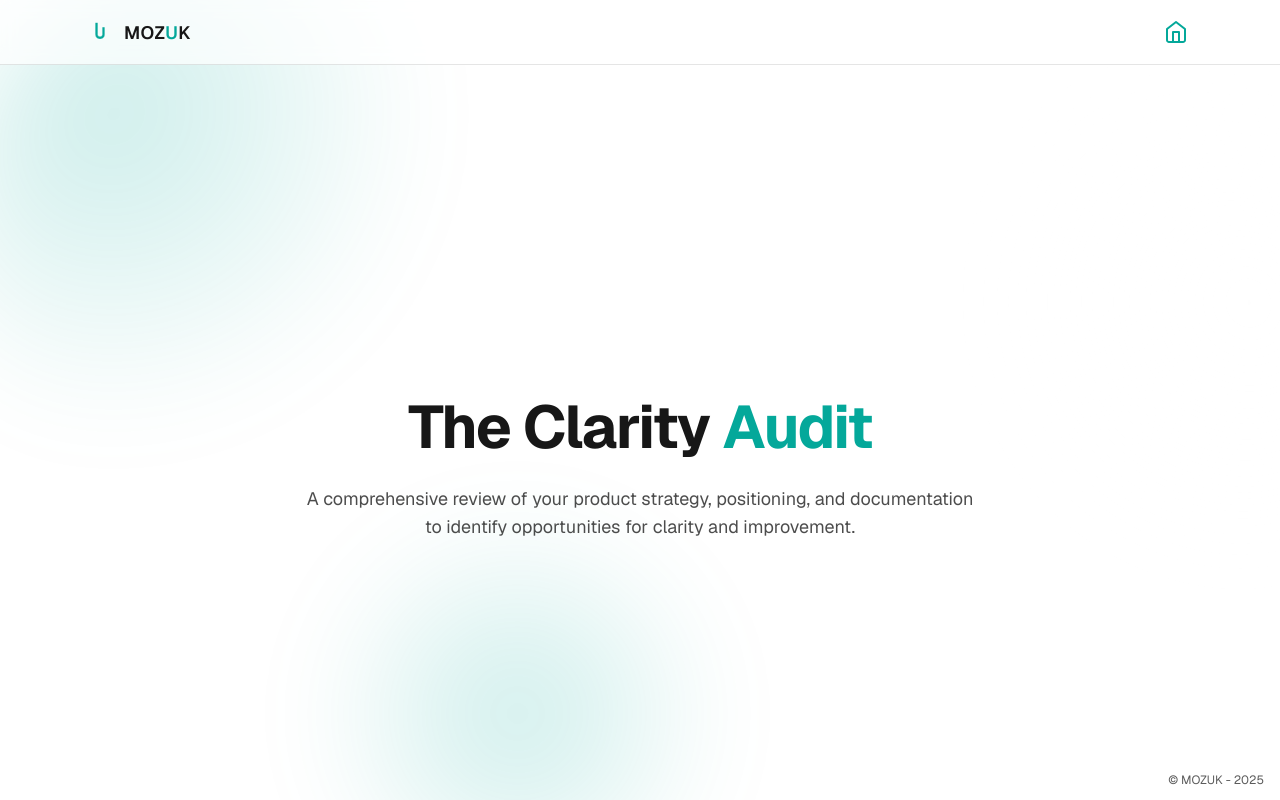
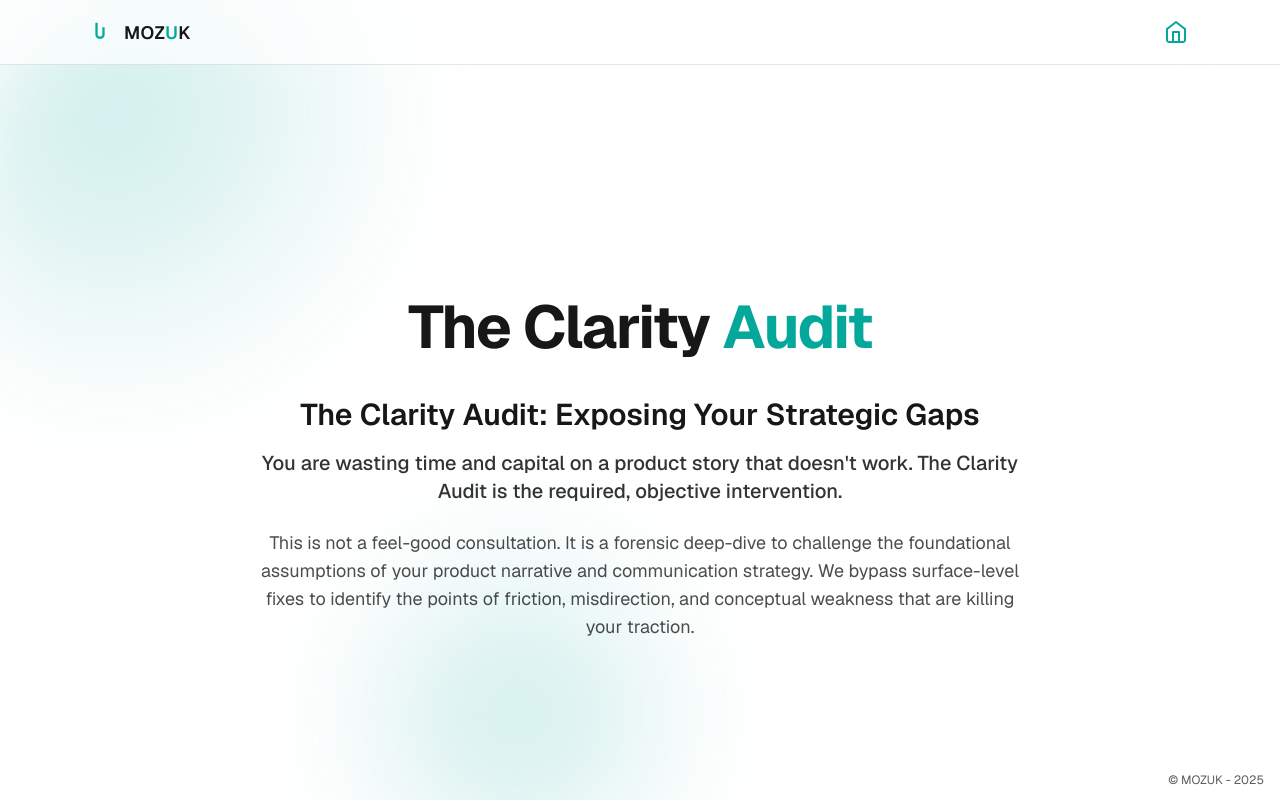
Before and after one commit to Drakhtar359/mozuk-site, a Next.js app in the folder apps/web/: page /the-clarity-audit in a window 1280 px wide. Shown: the top 800 px of the page. Built offline with nearby package versions, Linux system fonts and the light colour scheme.

Commit message:
Update The Clarity Audit hero section with new messaging

```diff
--- a/apps/web/src/app/the-clarity-audit/page.tsx
+++ b/apps/web/src/app/the-clarity-audit/page.tsx
@@ -6,10 +6,17 @@ export default function TheClarityAudit() {
           The Clarity
           <span className="text-[var(--brand)]"> Audit</span>
         </h1>
-        <p className="mt-5 text-base sm:text-lg text-black/70 dark:text-white/70 max-w-2xl text-center mx-auto">
-          A comprehensive review of your product strategy, positioning, and documentation
-          to identify opportunities for clarity and improvement.
-        </p>
+        <div className="mt-8 max-w-3xl mx-auto text-center space-y-4">
+          <h2 className="text-2xl sm:text-3xl font-semibold">
+            The Clarity Audit: Exposing Your Strategic Gaps
+          </h2>
+          <p className="text-lg sm:text-xl text-black/80 dark:text-white/80 font-medium">
+            You are wasting time and capital on a product story that doesn't work. The Clarity Audit is the required, objective intervention.
+          </p>
+          <p className="mt-6 text-base sm:text-lg text-black/70 dark:text-white/70">
+            This is not a feel-good consultation. It is a forensic deep-dive to challenge the foundational assumptions of your product narrative and communication strategy. We bypass surface-level fixes to identify the points of friction, misdirection, and conceptual weakness that are killing your traction.
+          </p>
+        </div>
       </section>
 
       <section className="py-14 border-t border-black/10 dark:border-white/10">
```
